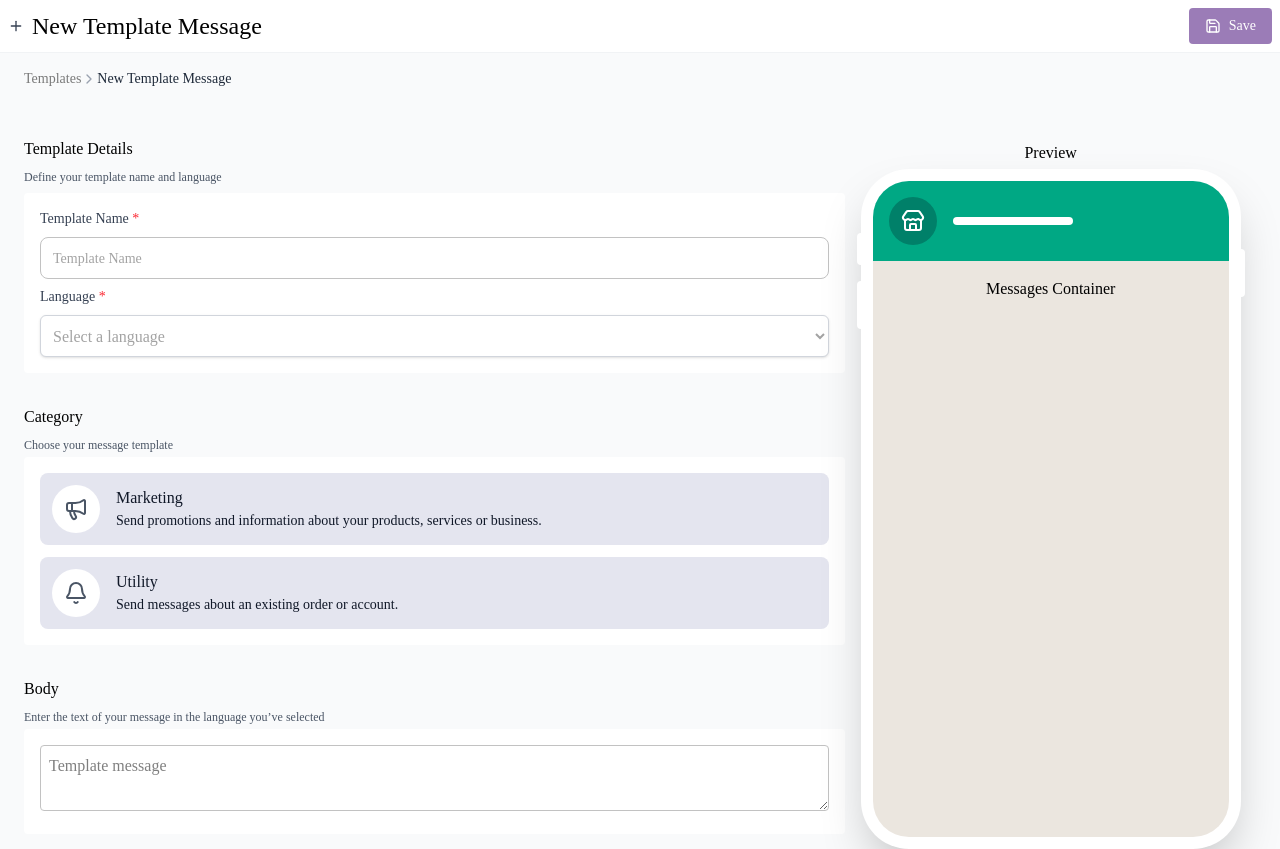
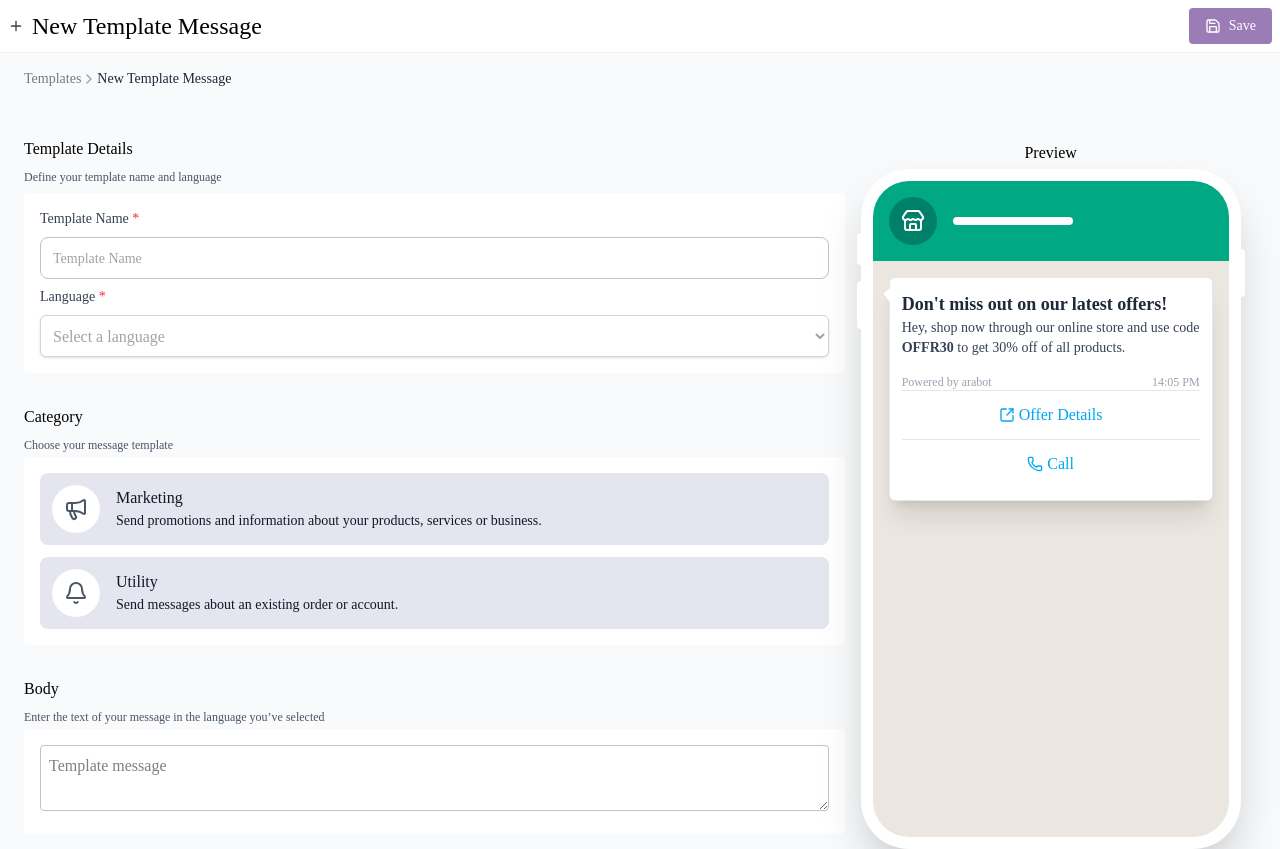
Before and after one commit to sirSayed98/template-message, a React (Vite) app: page / in a window 1280 px wide. Shown: the top 849 px of the page. Built offline with nearby package versions, Linux system fonts and the light colour scheme.

Commit message:
feat: add MessagesContainer with promotional message and action buttons

```diff
--- a/src/components/preview/messages-container.tsx
+++ b/src/components/preview/messages-container.tsx
@@ -1,7 +1,46 @@
-export default function MessagesContainer() {
+import { Phone, SquareArrowOutUpRight } from 'lucide-react';
+
+export default function MessageContainer() {
   return (
-    <div>
-      <h1>Messages Container</h1>
+    <div
+      className={`transform transition-all duration-500 ease-out translate-x-0 translate-y-0 opacity-100 scale-100`}
+    >
+      {/* Main Bubble */}
+      <div className="text-left relative bg-white rounded-md shadow-xl border border-gray-200 p-3 max-w-sm">
+        <div className="absolute w-4 h-3 bg-white transform rotate-50 left-[-5px] top-[12px]"></div>
+        <div>
+          {/* header */}
+          <h2 className="text-lg font-bold text-gray-800">
+            Don't miss out on our latest offers!
+          </h2>
+          {/* body */}
+          <p className="text-gray-700 text-sm">
+            Hey, shop now through our online store and use code <strong>OFFR30</strong> to get 30% off of all products.
+          </p>
+          {/* footer */}
+          <div className="flex justify-between items-center mt-4 text-xs text-gray-400">
+            <span>Powered by arabot</span>
+            <span>14:05 PM</span>
+          </div>
+        </div>
+        <div className="border-t border-gray-200">
+          {/* website link */}
+          <button
+            className="w-full flex items-center justify-center gap-1 py-3 text-[#00A5F4] font-medium"
+          >
+            <SquareArrowOutUpRight size={16} />
+            Offer Details
+          </button>
+          <hr className="border-gray-200" />
+          {/* phone button */}
+          <button
+            className="w-full flex items-center justify-center gap-1 py-3 text-[#00A5F4] font-medium"
+          >
+            <Phone size={16} />
+            Call
+          </button>
+        </div>
+      </div>
     </div>
   )
 }
```
